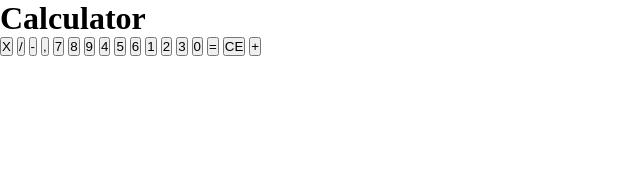
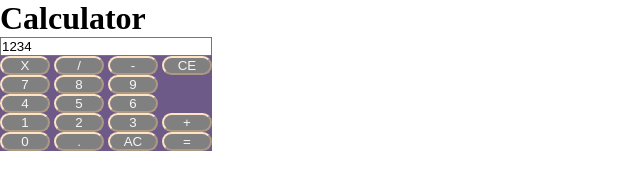
Before and after one commit to AChar1f/Calculator, a plain HTML site: page index.html in a window 1280 px wide. Shown: the whole page, without its empty margins (0-640 px from the left). Drawn offline with Linux system fonts and the light colour scheme.

Commit message:
buttons screen and colors added

```diff
--- a/css/style.css
+++ b/css/style.css
@@ -5,3 +5,28 @@
     padding: 0;
     box-sizing: border-box;
 }
+
+button{
+    width: 50px;
+    background-color: grey;
+    color: whitesmoke;
+    border-radius: 90px;
+    border-color:bisque
+}
+
+.calcbody {
+    background-color:rgb(110, 90, 137);
+    max-width: fit-content;
+}
+
+.add {
+
+
+}
+.screen {
+    width: 100%;
+}
+
+button:hover{
+    color:aqua;
+}
--- a/index.html
+++ b/index.html
@@ -10,30 +10,38 @@
 <body>
     <h1>Calculator</h1>
 
-    <div class="calcbody"></div>
+    <div class="calcbody">
     <div class="calscreen">
+        <input type="text" class="screen" value="1234">
+    </div>
 
-    </div>
     <div class="calbuttons">
 
     <button class = "mulitply">X</button>
     <button class = "divide">/</button>
     <button class = "substract">-</button>
-    <button class = "coma">,</button>
-    <button class = "seven">7</button>
+    <button class = "clear">CE</button>
+<p> <button class = "seven">7</button>
     <button class = "eight">8</button>
     <button class = "nine">9</button>
+</p>
+<p>
     <button class = "four">4</button>
     <button class = "five">5</button>
     <button class = "six">6</button>
-    <button class = "one">1</button>
+</p>
+<p> <button class = "one">1</button>
     <button class = "two">2</button>
     <button class = "three">3</button>
-    <button class = "zero">0</button>
+    <button class = "add">+</button>
+</p>
+<p> <button class = "zero">0</button>
+    <button>.</button>
+    <button class = "delete">AC</button>
     <button class = "equal">=</button>
-    <button class = "clear">CE</button>
-    <button class = "add">+</button>
+</p>
 
     </div>
+</div>
 </body>
 </html>
```
